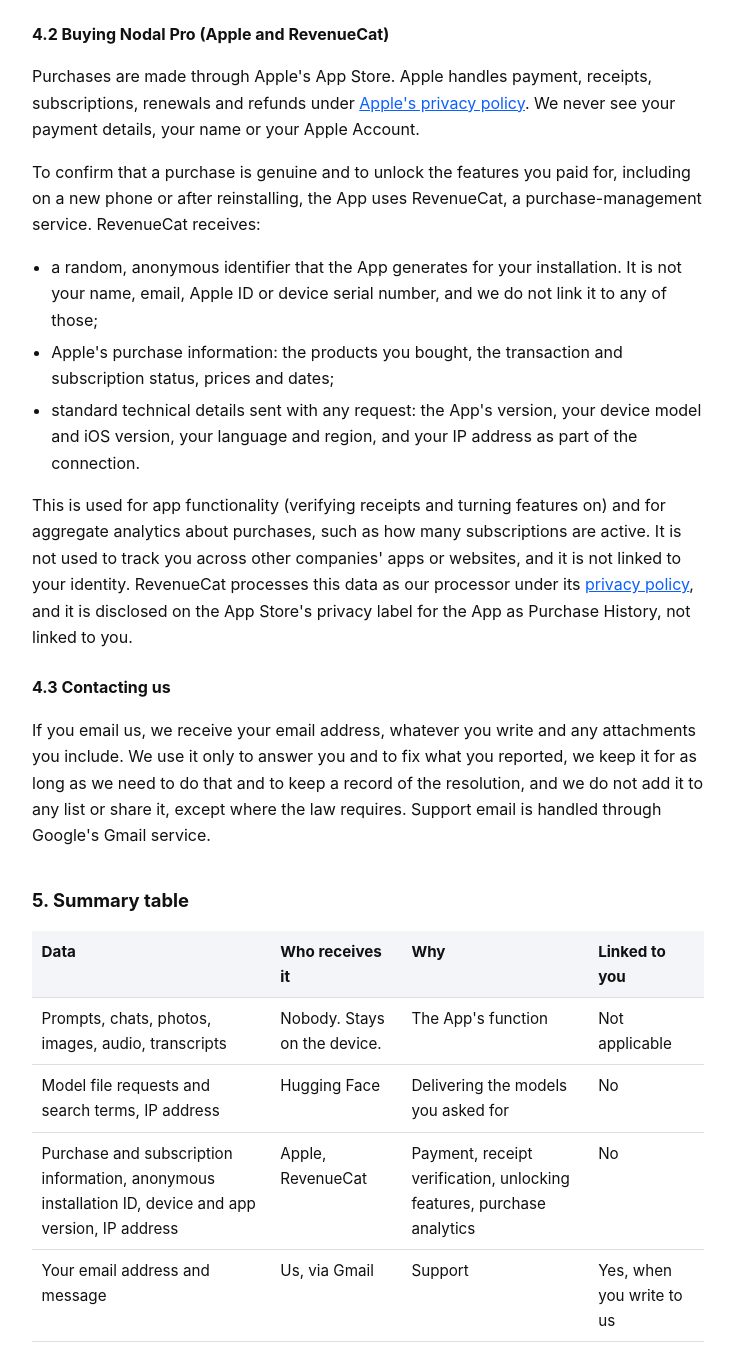
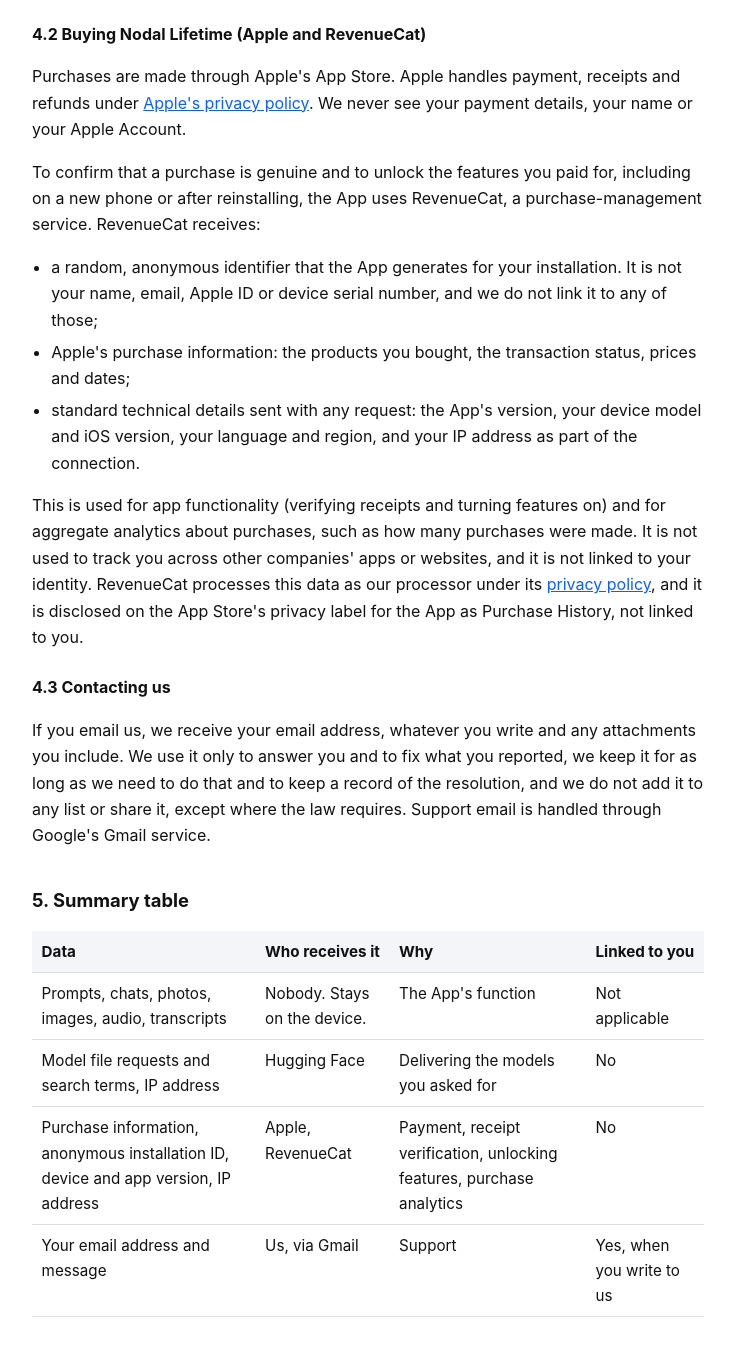
Before and after one commit to nicky-byte/nodal-support, a plain HTML site: page privacy.html in a window 1280 px wide. Shown: the part 1645-2990 px from the top of the page, without its empty margins (272-1007 px from the left). Drawn offline with Linux system fonts and the light colour scheme.

Commit message:
Support and privacy pages: one lifetime purchase, no subscription

```diff
--- a/privacy.html
+++ b/privacy.html
@@ -52,15 +52,15 @@
 <p>The App contains no AI model. When you choose to download one, the App fetches the file directly from its public repository, currently <a href="https://huggingface.co">Hugging Face</a>. When you use the in-app search for community models, the words you type are sent to Hugging Face's public search API to return results.</p>
 <p>As with any web request, Hugging Face receives your device's IP address, the name of the file requested, your search terms, and standard technical details such as the App's identifier. We do not receive any of this and cannot see what you download or search for. Hugging Face processes it under its own <a href="https://huggingface.co/privacy">privacy policy</a>. Downloading needs a connection; using a model afterwards does not.</p>
 
-<h3>4.2 Buying Nodal Pro (Apple and RevenueCat)</h3>
-<p>Purchases are made through Apple's App Store. Apple handles payment, receipts, subscriptions, renewals and refunds under <a href="https://www.apple.com/legal/privacy/">Apple's privacy policy</a>. We never see your payment details, your name or your Apple Account.</p>
+<h3>4.2 Buying Nodal Lifetime (Apple and RevenueCat)</h3>
+<p>Purchases are made through Apple's App Store. Apple handles payment, receipts and refunds under <a href="https://www.apple.com/legal/privacy/">Apple's privacy policy</a>. We never see your payment details, your name or your Apple Account.</p>
 <p>To confirm that a purchase is genuine and to unlock the features you paid for, including on a new phone or after reinstalling, the App uses RevenueCat, a purchase-management service. RevenueCat receives:</p>
 <ul>
   <li>a random, anonymous identifier that the App generates for your installation. It is not your name, email, Apple ID or device serial number, and we do not link it to any of those;</li>
-  <li>Apple's purchase information: the products you bought, the transaction and subscription status, prices and dates;</li>
+  <li>Apple's purchase information: the products you bought, the transaction status, prices and dates;</li>
   <li>standard technical details sent with any request: the App's version, your device model and iOS version, your language and region, and your IP address as part of the connection.</li>
 </ul>
-<p>This is used for app functionality (verifying receipts and turning features on) and for aggregate analytics about purchases, such as how many subscriptions are active. It is not used to track you across other companies' apps or websites, and it is not linked to your identity. RevenueCat processes this data as our processor under its <a href="https://www.revenuecat.com/privacy">privacy policy</a>, and it is disclosed on the App Store's privacy label for the App as Purchase History, not linked to you.</p>
+<p>This is used for app functionality (verifying receipts and turning features on) and for aggregate analytics about purchases, such as how many purchases were made. It is not used to track you across other companies' apps or websites, and it is not linked to your identity. RevenueCat processes this data as our processor under its <a href="https://www.revenuecat.com/privacy">privacy policy</a>, and it is disclosed on the App Store's privacy label for the App as Purchase History, not linked to you.</p>
 
 <h3>4.3 Contacting us</h3>
 <p>If you email us, we receive your email address, whatever you write and any attachments you include. We use it only to answer you and to fix what you reported, we keep it for as long as we need to do that and to keep a record of the resolution, and we do not add it to any list or share it, except where the law requires. Support email is handled through Google's Gmail service.</p>
@@ -70,7 +70,7 @@
 <tr><th>Data</th><th>Who receives it</th><th>Why</th><th>Linked to you</th></tr>
 <tr><td>Prompts, chats, photos, images, audio, transcripts</td><td>Nobody. Stays on the device.</td><td>The App's function</td><td>Not applicable</td></tr>
 <tr><td>Model file requests and search terms, IP address</td><td>Hugging Face</td><td>Delivering the models you asked for</td><td>No</td></tr>
-<tr><td>Purchase and subscription information, anonymous installation ID, device and app version, IP address</td><td>Apple, RevenueCat</td><td>Payment, receipt verification, unlocking features, purchase analytics</td><td>No</td></tr>
+<tr><td>Purchase information, anonymous installation ID, device and app version, IP address</td><td>Apple, RevenueCat</td><td>Payment, receipt verification, unlocking features, purchase analytics</td><td>No</td></tr>
 <tr><td>Your email address and message</td><td>Us, via Gmail</td><td>Support</td><td>Yes, when you write to us</td></tr>
 </table>
 
```
Also changed, not shown: index.html (+4 -4 lines).
